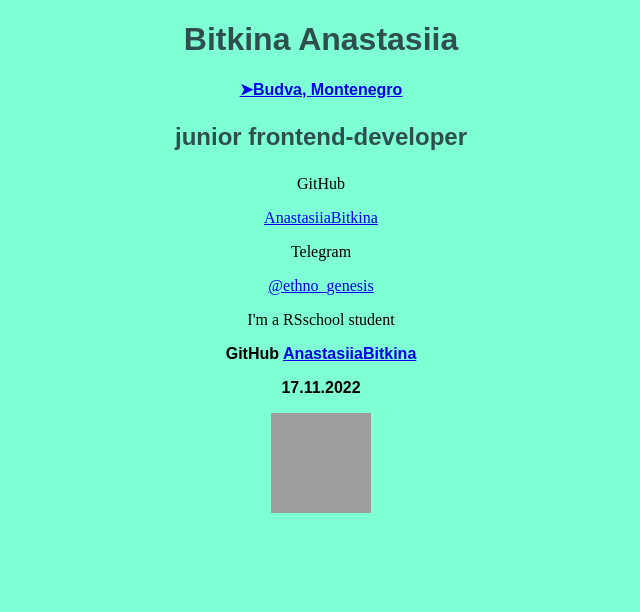
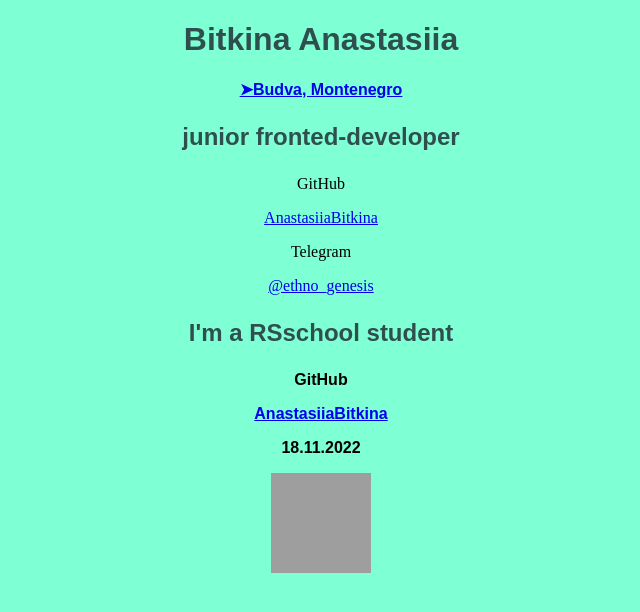
Before and after one commit to AnastasiiaBitkina/rsschool-cv, a plain HTML site: page index.html in a window 1280 px wide. Shown: the whole page, without its empty margins (319-959 px from the left). Drawn offline with Linux system fonts and the light colour scheme; grey boxes are pictures that could not be loaded.

Commit message:
feat: add new class

```diff
--- a/index.html
+++ b/index.html
@@ -6,29 +6,19 @@
         <link rel="stylesheet" href="style.css">
     </head>
    <body>
-        <p class="me CV">
     <h1>Bitkina Anastasiia</h1>
     <h2><a href="https://goo.gl/maps/iaWKDA7NrBsbDdaR6">➤Budva, Montenegro</a></h2>
-            <h3>junior frontend-developer</h3>
-        </p>
-        <p class="contact">
-            <p class="contact-type"> GitHub</p>
-            <p class="contact-velue">
+    <h3>junior fronted-developer</h3>
+    <p>GitHub</p>
     <a href="https://github.com/AnastasiiaBitkina">AnastasiiaBitkina</a>
-            </p>
-            <p class="contact-type">Telegram</p>
-            <p class="contact-velue">
+    <p>Telegram</p>
     <a href="https://t.me/ethno_genesis">@ethno_genesis</a>
-            </p>
-        </p>
-        <p class="description">I'm a RSschool student</p>
+    <p class="my_text">I'm a RSschool student</p>
    </body>
    <footer>
-        <p>GitHub <a href="https://github.com/AnastasiiaBitkina">AnastasiiaBitkina</a></p>
-        <p>17.11.2022</p>
-        <p>
-            <a href="https://rs.school"><img src="https://avatars.githubusercontent.com/u/11501370?s=280&v=4"
-                alt="RSschool logo" width="100" height="100"></a>
-        </p>
+    <p>GitHub</p>
+    <a href="https://github.com/AnastasiiaBitkina">AnastasiiaBitkina</a>
+    <p>18.11.2022</p>
+    <a href="https://rs.school"><img src="https://avatars.githubusercontent.com/u/11501370?" alt="RSschool logo" width="100" height="100"></a>
    </footer>
 </html>
--- a/style.css
+++ b/style.css
@@ -26,3 +26,9 @@ footer{
     font-weight:700;
     font-family: Arial, Helvetica, sans-serif;
 }
+.my_text {
+    font-size: 24px;
+    color: #2F4F4F;
+    font-weight: 900;
+    font-family: Arial, Helvetica, sans-serif;
+}
```
Lines whose indentation alone changed are shown as unchanged.
